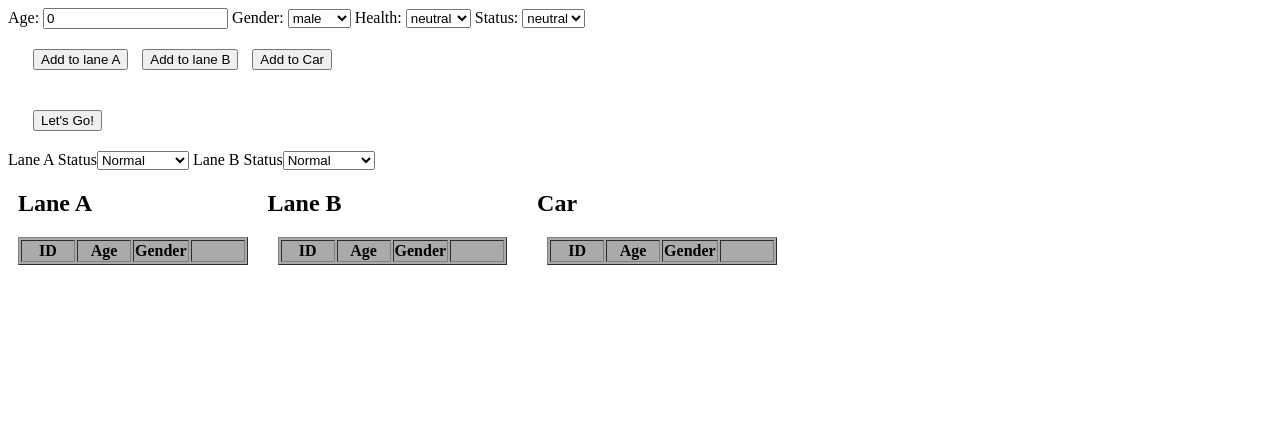
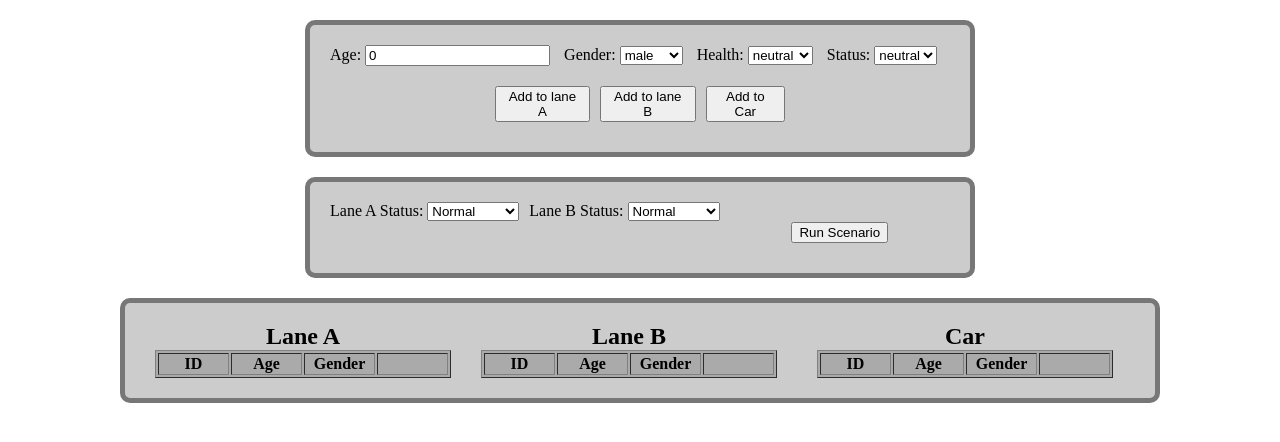
Before and after one commit to RonHaland/MoralMachine, a plain HTML site: page index.html in a window 1280 px wide. Drawn offline with Linux system fonts and the light colour scheme.

Commit message:
Polished they style, adjusted the main algorithm and moved some buttons

```diff
--- a/index.html
+++ b/index.html
@@ -2,27 +2,10 @@
 <html>
 <head>
   <script src="script.js"></script>
-  <style>
-  .buttons{
-    clear:both;
-    padding: 20px
-  }
-  button{
-    margin-left: 5px;
-    margin-right: 5px;
-  }
-  .table{
-    margin-left: 10px;
-    margin-right: 10px;
-    float:left;
-  }
-  th{
-    min-width: 50px;
-  }
-  </style>
+  <link href="style.css" rel="stylesheet" type="text/css"/>
 </head>
 <body>
-  <div id="form container">
+  <div id="formcontainer">
     <form>
       <label>Age: <input type="number" id="age" placeholder="age" value="0"></label>
       <label>Gender: <select id="gender">
@@ -44,24 +27,25 @@
         <button type="button" name="B" onclick="addPerson(2)">Add to lane B</button>
         <button type="button" name="C" onclick="addPerson(0)">Add to Car</button>
       </div>
-      <div class="buttons">
-        <button type="button" name="RunTest" onclick="chooseLane()">Let's Go!</button>
-      </div>
+
     </form>
-  </div>
-  <div>
-    <label>Lane A Status<select id="laneAStatus" onchange="displayPeople()">
+  </div >
+  <div id="laneOptions">
+    <label>Lane A Status: <select id="laneAStatus" onchange="displayPeople()">
       <option value="0">Normal</option>
       <option value="1">Obstructed</option>
       <option value="2">Red Light</option>
       <option value="3">Green Light</option>
     </select></label>
-    <label>Lane B Status<select id="laneBStatus" onchange="displayPeople()">
+    <label>Lane B Status: <select id="laneBStatus" onchange="displayPeople()">
       <option value="0">Normal</option>
       <option value="1">Obstructed</option>
       <option value="2">Red Light</option>
       <option value="3">Green Light</option>
     </select></label>
+    <div class="buttons">
+      <button type="button" name="RunTest" onclick="chooseLane()">Run Scenario</button>
+    </div>
   </div>
   <div id="displayPeople">
   </div>
--- a/script.js
+++ b/script.js
@@ -36,6 +36,7 @@ function Person(age, gender, health, status){
     } else {
       sum += 0;
     }
+    sum += 2;
     return sum;
   };
 };
@@ -90,24 +91,24 @@ function chooseLane(){
   if (statusA == 1) { // A is blocked
     totalCar *=0.7;
     if (statusB == 1){ // A and B is blocked
-      console.log("Crashed A");
+      displayResult("Crashed A");
     } else if (totalCar > totalB){    // only A is blocked and car has higher score
-      console.log("Ran over Lane B");
+      displayResult("Ran over Lane B");
     } else {                          // B has higher score
-      console.log("Crashed Lane A");
+      displayResult("Crashed Lane A");
     }
   } else if (statusB == 1) { // B is blocked
-    if (totalCar > totalA){  // Car has higher score
-      console.log("Ran over Lane A");
+    if (totalCar >= totalA){  // Car has higher score
+      displayResult("Ran over Lane A");
     } else {                 // A has higher score
-      console.log("Crashed Lane B");
+      displayResult("Crashed Lane B");
     }
   } else {                  // both lanes open
     totalB *= 1.1;
     if (totalA > totalB) {  // A has higher score
-      console.log("Ran over Lane B");
+      displayResult("Ran over Lane B");
     } else {                // B has higher score
-      console.log("Ran over Lane A");
+      displayResult("Ran over Lane A");
     }
   }
   console.log("Lane A:  " + totalA);
@@ -120,7 +121,7 @@ function toColor(numb){
       return "#AAAAAA";
       break;
     case "1":
-      return "#555555";
+      return "#333";
       break;
     case "2":
       return "#CC0000";
@@ -133,24 +134,38 @@ function toColor(numb){
 
   }
 }
+function deleteitem(id, listNr){
+  var listChoice = [laneA, laneB, car];
+  for(var i=0; i < listChoice[listNr].length; i++){
+    if (listChoice[listNr][i].id == id){
+      listChoice[listNr].splice(i, 1);
+      break;
+    }
+  }
+  displayPeople();
+}
+function displayResult(string){
+  window.alert(string);
+}
+
 
 function displayPeople(){
 
   HTML = "<div class='table'><h2>Lane A</h2><table id='tableA' border='1'><thead><tr><th>ID</th><th>Age</th><th>Gender</th><th></th></thead><tbody>"
   for(i=0; i<laneA.length; i++) {
-    HTML+="<tr><td>"+laneA[i].id+"</td><td>"+laneA[i].age+"</td><td>"+laneA[i].gender+"</td><td><button>delete</button></td></tr>"
+    HTML+="<tr><td>"+laneA[i].id+"</td><td>"+laneA[i].age+"</td><td>"+laneA[i].gender+"</td><td><button onclick='deleteitem("+laneA[i].id+",0)'>delete</button></td></tr>"
   }
   HTML += "</tbody></table></div>"
 
   HTML += "<div class='table'><h2>Lane B</h2><table id='tableB' class='table' border='1'><thead><tr><th>ID</th><th>Age</th><th>Gender</th><th></th></thead><tbody>"
   for(i=0; i<laneB.length; i++) {
-    HTML+="<tr><td>"+laneB[i].id+"</td><td>"+laneB[i].age+"</td><td>"+laneB[i].gender+"</td><td><button>delete</button></td></tr>"
+    HTML+="<tr><td>"+laneB[i].id+"</td><td>"+laneB[i].age+"</td><td>"+laneB[i].gender+"</td><td><button onclick='deleteitem("+laneB[i].id+",1)'>delete</button></td></tr>"
   }
   HTML += "</tbody></table></div>"
 
   HTML += "<div class='table'><h2>Car</h2><table id='tableCar' class='table' border='1'><thead><tr><th>ID</th><th>Age</th><th>Gender</th><th></th></thead><tbody>"
   for(i=0; i<car.length; i++) {
-    HTML+="<tr><td>"+car[i].id+"</td><td>"+car[i].age+"</td><td>"+car[i].gender+"</td><td><button>delete</button></td></tr>"
+    HTML+="<tr><td>"+car[i].id+"</td><td>"+car[i].age+"</td><td>"+car[i].gender+"</td><td><button onclick='deleteitem("+car[i].id+",2)'>delete</button></td></tr>"
   }
   HTML += "</tbody></table></div>"
   document.getElementById("displayPeople").innerHTML = HTML
--- /dev/null
+++ b/style.css
@@ -0,0 +1,54 @@
+.buttons{
+  clear:left;
+  margin: auto;
+  padding: 20px;
+  display: flex;
+  flex-direction: row;
+  max-width: 300px;
+}
+button{
+  margin-left: 5px;
+  margin-right: 5px;
+}
+.table{
+  margin-left: 10px;
+  margin-right: 10px;
+  float:left;
+}
+th{
+  min-width: 67px;
+}
+#formcontainer, #laneOptions{
+  margin: auto;
+  margin-top: 20px;
+  display: flex;
+  flex-direction: column;
+  width: 40em;
+  border: 5px solid #777777;
+  border-radius: 10px;
+  padding: 20px 10px 10px 10px;
+  background-color: #CCC;
+}
+h2{
+  margin: auto;
+  text-align: center;
+}
+label{
+  margin-left: 10px;
+}
+#laneOptions{
+  display: flex;
+  flex-direction: row;
+}
+#displayPeople{
+  display: flex;
+  flex-direction: row;
+  margin: auto;
+  margin-top: 20px;
+  padding: 20px;
+  border: 5px solid #777777;
+  background-color: #CCC;
+  border-radius: 10px;
+  max-width: 65em;
+  box-sizing: border-box;
+}
```
